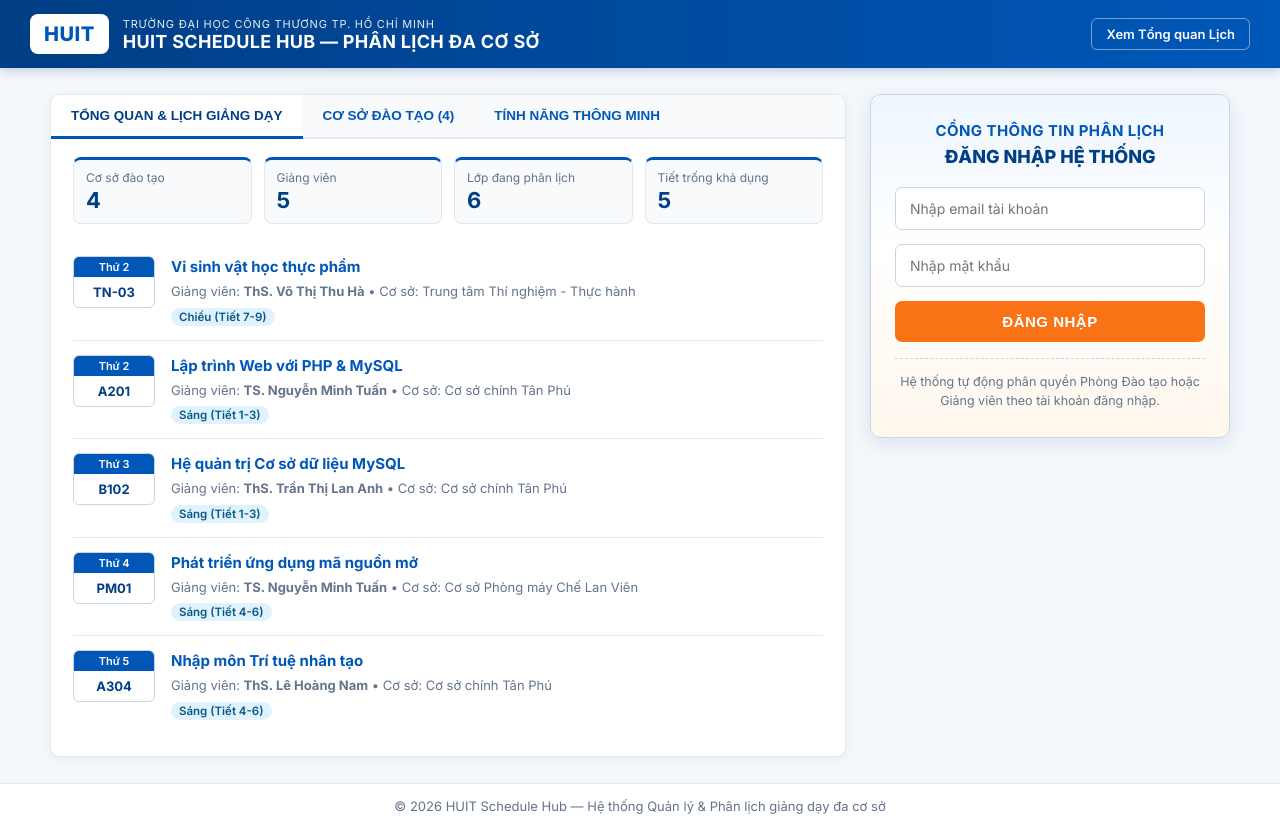
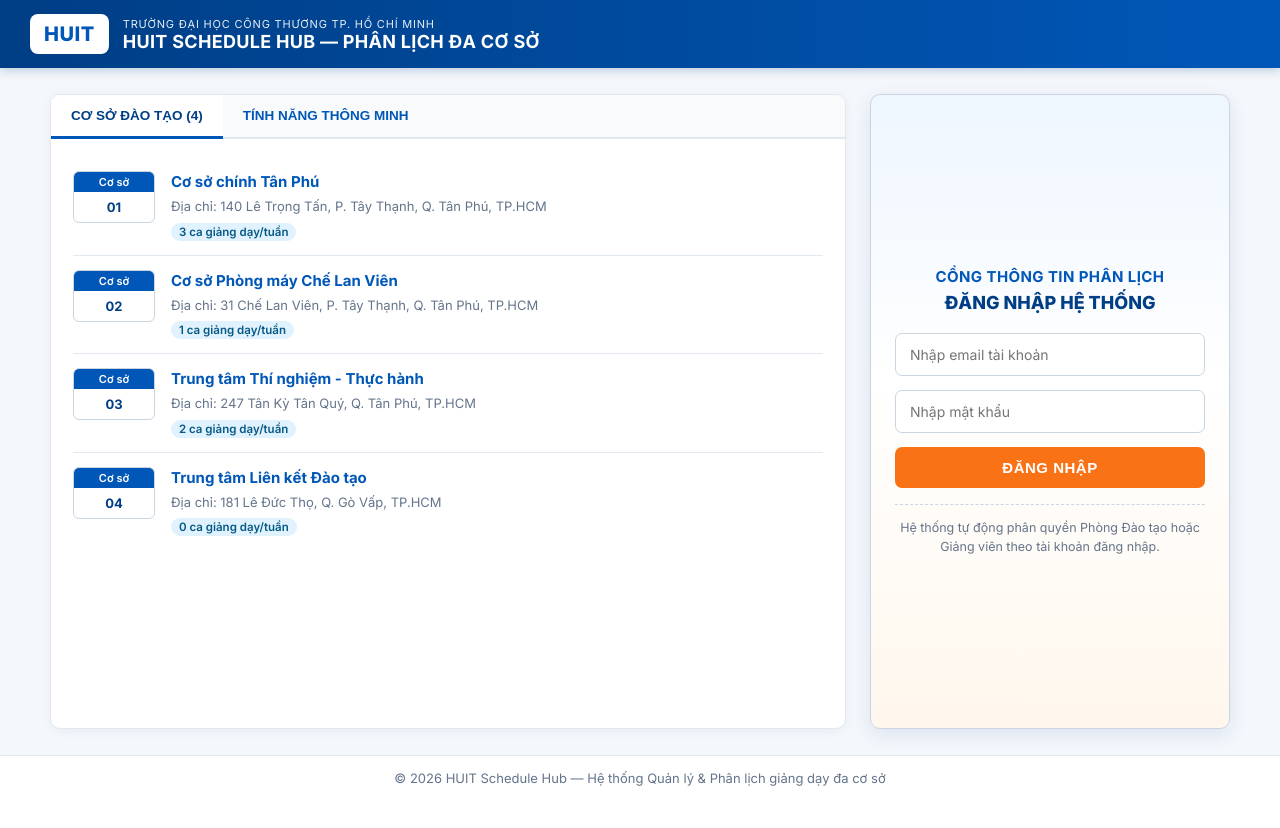
Before and after one commit to AleximperV/HUIT-Schedule-Hub, a PHP site: page /login.php in a window 1280 px wide. After the commit the page ends 786 px from the top, so only its background shows below. Run offline with PHP 8.4, Linux system fonts and the light colour scheme; data comes from the database, SQL or seed files in the repository.

Commit message:
ui: remove overview tab and stretch login card full height

```diff
--- a/login.php
+++ b/login.php
@@ -36,16 +36,10 @@ if ($_SERVER['REQUEST_METHOD'] === 'POST') {
 
 $branches = [];
 $branchStats = [];
-$teachers = [];
-$schedules = [];
-$availabilities = [];
 
 try {
     $branches = Branch::all();
     $branchStats = Schedule::statsByBranch();
-    $teachers = Teacher::all();
-    $schedules = Schedule::all();
-    $availabilities = Availability::all();
 } catch (Throwable $e) {
     // Bỏ qua nếu DB chưa khởi tạo
 }
@@ -150,7 +144,7 @@ foreach ($branchStats as $bs) {
             display: grid;
             grid-template-columns: 1fr 360px;
             gap: 24px;
-            align-items: start;
+            align-items: stretch;
         }
 
         .info-panel {
@@ -276,8 +270,12 @@ foreach ($branchStats as $bs) {
             background: linear-gradient(180deg, #eef6ff 0%, #ffffff 45%, #fff7ed 100%);
             border: 1px solid #cbd5e1;
             border-radius: 10px;
-            padding: 26px 24px;
+            padding: 32px 24px;
             box-shadow: 0 6px 20px rgba(0, 62, 133, 0.1);
+            height: 100%;
+            display: flex;
+            flex-direction: column;
+            justify-content: center;
         }
         .login-card-header {
             text-align: center;
@@ -374,58 +372,20 @@ foreach ($branchStats as $bs) {
                     <strong>HUIT SCHEDULE HUB &mdash; PHÂN LỊCH ĐA CƠ SỞ</strong>
                 </div>
             </a>
-            <a href="index.php" class="huit-banner-link">Xem Tổng quan Lịch</a>
+            <?php if (AuthService::user()): ?>
+                <a href="index.php" class="huit-banner-link">Vào Hệ thống</a>
+            <?php endif; ?>
         </div>
     </header>
 
     <main class="login-container">
         <section class="info-panel">
             <div class="info-tabs">
-                <button type="button" class="info-tab active" data-tab="tab-overview">Tổng quan &amp; Lịch giảng dạy</button>
-                <button type="button" class="info-tab" data-tab="tab-branches">Cơ sở đào tạo (<?= count($branches) ?>)</button>
+                <button type="button" class="info-tab active" data-tab="tab-branches">Cơ sở đào tạo (<?= count($branches) ?>)</button>
                 <button type="button" class="info-tab" data-tab="tab-features">Tính năng thông minh</button>
             </div>
 
-            <div class="tab-pane active" id="tab-overview">
-                <div class="mini-stats">
-                    <div class="mini-stat">
-                        <span>Cơ sở đào tạo</span>
-                        <strong><?= count($branches) ?></strong>
-                    </div>
-                    <div class="mini-stat">
-                        <span>Giảng viên</span>
-                        <strong><?= count($teachers) ?></strong>
-                    </div>
-                    <div class="mini-stat">
-                        <span>Lớp đang phân lịch</span>
-                        <strong><?= count($schedules) ?></strong>
-                    </div>
-                    <div class="mini-stat">
-                        <span>Tiết trống khả dụng</span>
-                        <strong><?= count($availabilities) ?></strong>
-                    </div>
-                </div>
-
-                <?php if (empty($schedules)): ?>
-                    <p style="color:#64748b;margin:0;">Chưa có dữ liệu lịch dạy trong hệ thống.</p>
-                <?php else: ?>
-                    <?php foreach (array_slice($schedules, 0, 5) as $s): ?>
-                        <div class="news-item">
-                            <div class="slot-badge">
-                                <div class="top"><?= e(ScheduleOptimizer::DAYS[(int) $s['day_of_week']] ?? ('Thứ ' . $s['day_of_week'])) ?></div>
-                                <div class="bottom"><?= e($s['room']) ?></div>
-                            </div>
-                            <div class="news-body">
-                                <h4><?= e($s['subject_name']) ?></h4>
-                                <p>Giảng viên: <strong><?= e($s['teacher_name']) ?></strong> &bull; Cơ sở: <?= e($s['branch_name']) ?></p>
-                                <span class="meta-pill"><?= e($s['shift_or_periods']) ?></span>
-                            </div>
-                        </div>
-                    <?php endforeach; ?>
-                <?php endif; ?>
-            </div>
-
-            <div class="tab-pane" id="tab-branches">
+            <div class="tab-pane active" id="tab-branches">
                 <?php if (empty($branches)): ?>
                     <p style="color:#64748b;margin:0;">Đang cập nhật danh sách cơ sở đào tạo.</p>
                 <?php else: ?>
```
